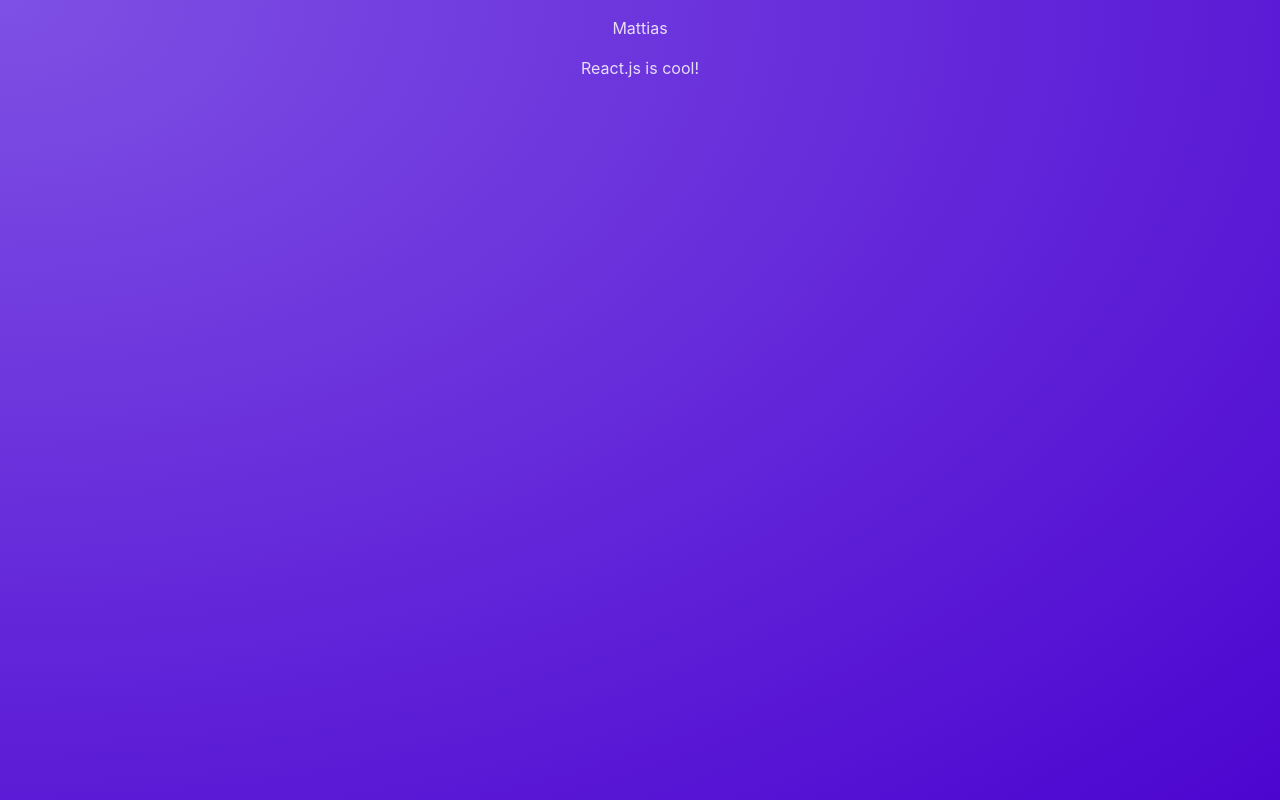
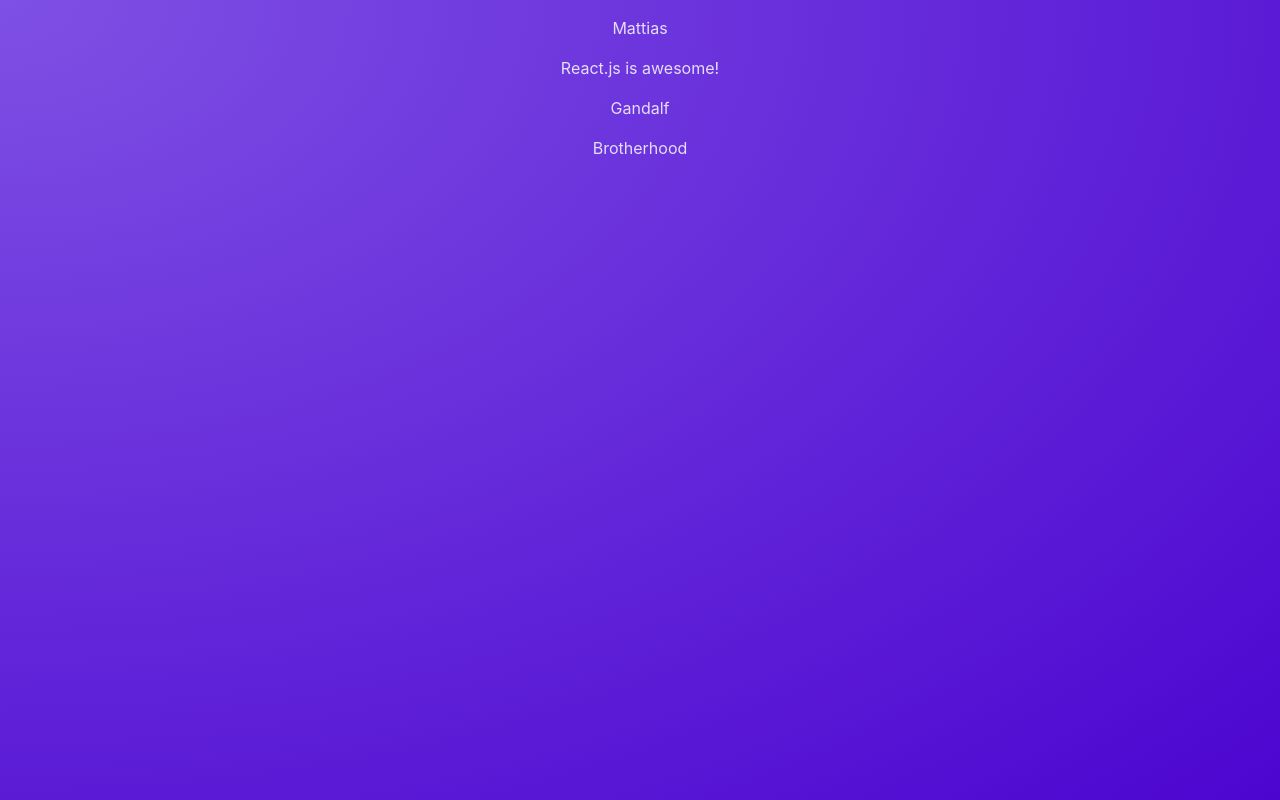
Before and after one commit to MattiasHolst/NextJSCourse, a React (Vite) app in the folder react-crash-course/: page / in a window 1280 px wide. Built offline with nearby package versions, Linux system fonts and the light colour scheme.

Commit message:
Added props to post

```diff
--- a/react-crash-course/src/App.tsx
+++ b/react-crash-course/src/App.tsx
@@ -1,7 +1,12 @@
-import Post from "./components/Post"
+import Post from "./components/Post";
 
 function App() {
-  return <Post />
+  return (
+    <main>
+      <Post author="Mattias" body="React.js is awesome!" />
+      <Post author="Gandalf" body="Brotherhood" />
+    </main>
+  );
 }
 
-export default App
+export default App;
--- a/react-crash-course/src/components/Post.tsx
+++ b/react-crash-course/src/components/Post.tsx
@@ -1,11 +1,8 @@
-const names = ['Mattias', 'Gandalf'];
-
-function Post() {
-    const chosenName = Math.random() > 0.5 ? names[0] : names[1];
+function Post(props: { author: string; body: string }) {
   return (
     <div>
-      <p>{chosenName}</p>
-      <p>React.js is cool!</p>
+      <p>{props.author}</p>
+      <p>{props.body}</p>
     </div>
   );
 }
```
